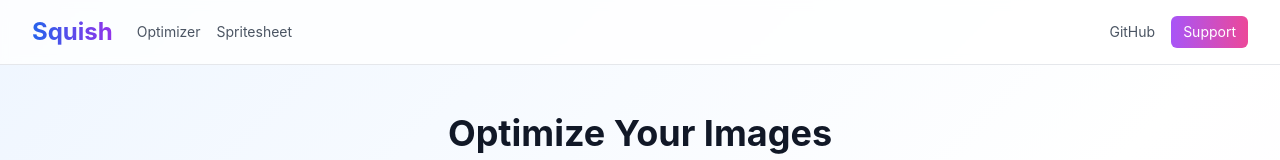
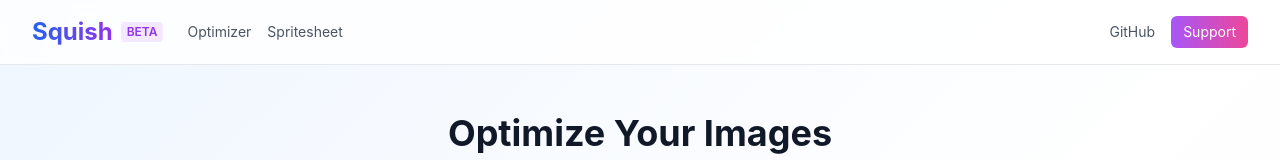
Before and after one commit to keif/image-optimizer, a Next.js app in the folder web/: page / in a window 1280 px wide. Shown: the top 160 px of the page. Built offline with nearby package versions, Linux system fonts and the light colour scheme; no server answers.

Commit message:
feat(ui): add BETA label to brand
Adds a small BETA badge next to the Squish logo to indicate
the service is in beta testing phase.

```diff
--- a/web/app/layout.tsx
+++ b/web/app/layout.tsx
@@ -22,10 +22,13 @@ export default function RootLayout({
             <div className="max-w-7xl mx-auto px-4 sm:px-6 lg:px-8">
               <div className="flex justify-between h-16 items-center">
                 <div className="flex items-center gap-6">
-                  <Link href="/" className="group">
+                  <Link href="/" className="group flex items-center gap-2">
                     <h1 className="text-2xl font-bold bg-gradient-to-r from-blue-600 to-purple-600 bg-clip-text text-transparent">
                       Squish
                     </h1>
+                    <span className="text-xs font-semibold px-1.5 py-0.5 rounded bg-purple-100 text-purple-600 dark:bg-purple-900/30 dark:text-purple-400">
+                      BETA
+                    </span>
                   </Link>
                   <div className="flex items-center gap-4">
                     <Link
```
